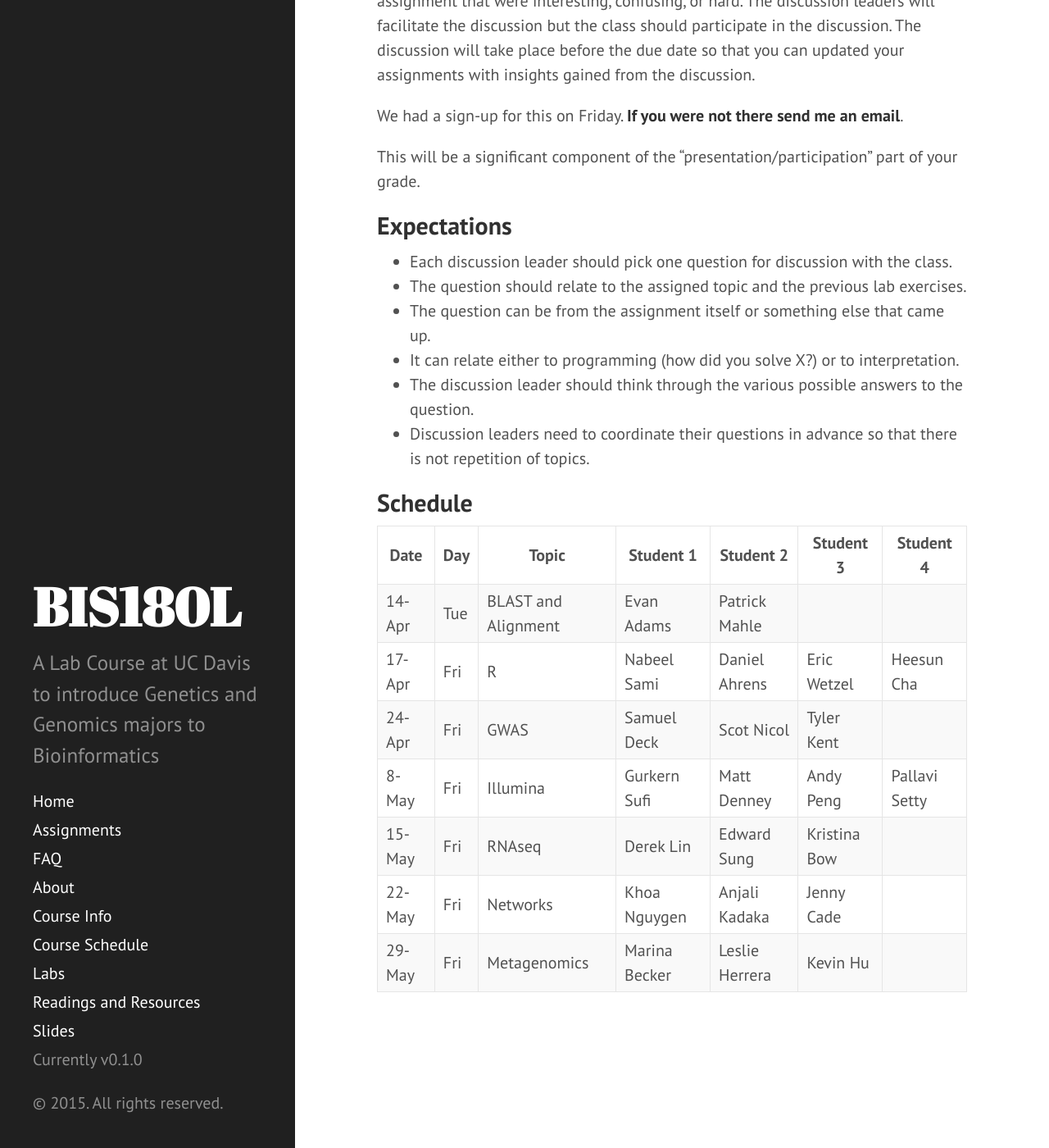
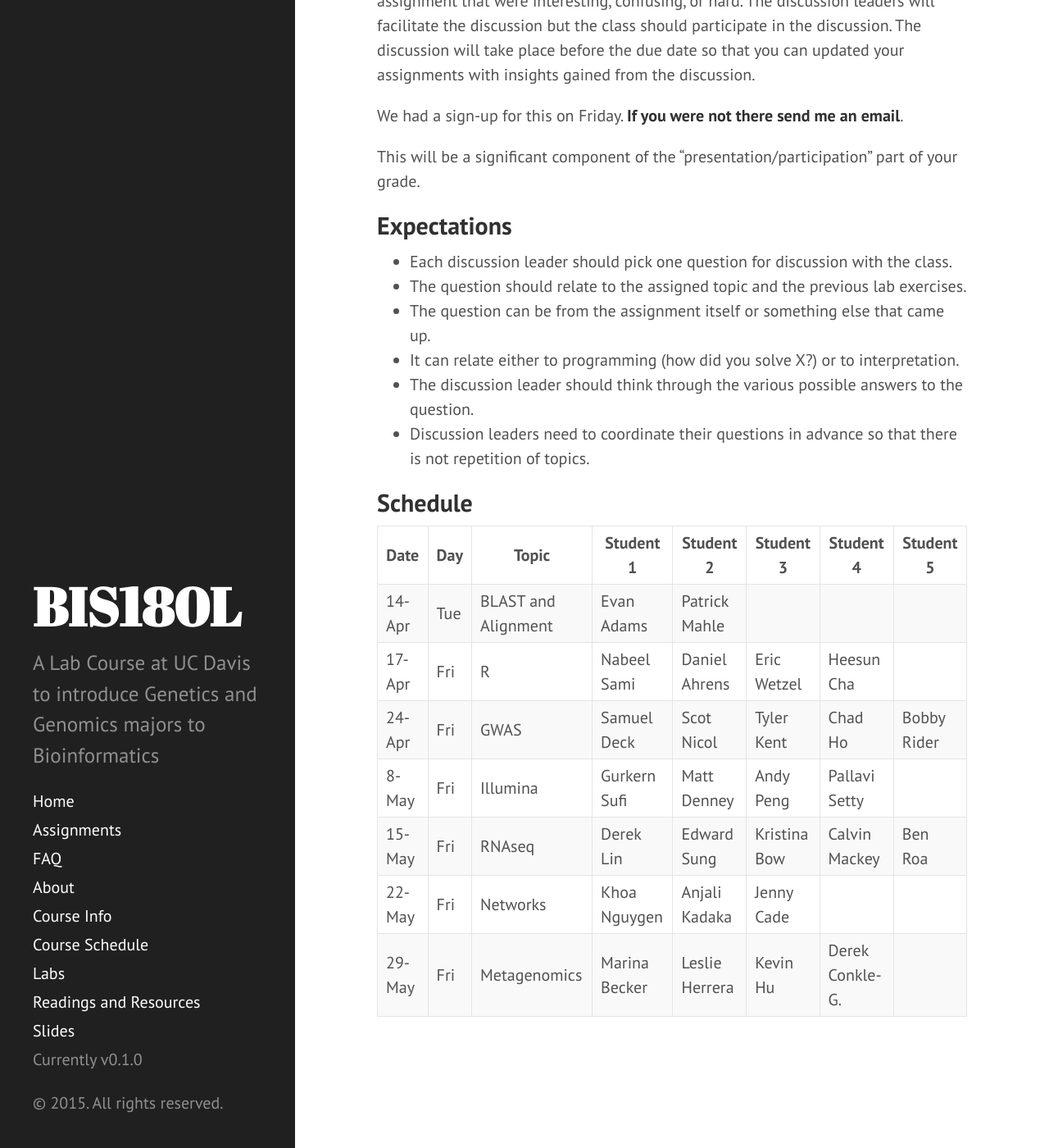
Before and after one commit to rjcmarkelz/BIS180L_web, a Jekyll site: the page built from _posts/2015-04-11-discussions.md, in a window 1280 px wide and 1400 px high, scrolled down 254 px. Shown: the whole window at 82% size. Built offline with Jekyll 4.4.1, drawn with Linux system fonts in a browser that asks for light colours; Markdown is read by kramdown in place of the engine named in the settings.

Commit message:
added remaining discussion leaders

```diff
--- a/_posts/2015-04-11-discussions.md
+++ b/_posts/2015-04-11-discussions.md
@@ -20,12 +20,12 @@ This will be a significant component of the "presentation/participation" part of
 
 ## Schedule
 
-| Date   | Day | Topic               | Student 1     | Student 2      | Student 3    | Student 4     |
-|--------|-----|---------------------|---------------|----------------|--------------|---------------|
-| 14-Apr | Tue | BLAST and Alignment | Evan Adams    | Patrick Mahle  |              |               |
-| 17-Apr | Fri | R                   | Nabeel Sami   | Daniel Ahrens  | Eric Wetzel  | Heesun Cha    |
-| 24-Apr | Fri | GWAS                | Samuel Deck   | Scot Nicol     | Tyler Kent   |               |
-| 8-May  | Fri | Illumina            | Gurkern Sufi  | Matt Denney    | Andy Peng    | Pallavi Setty |
-| 15-May | Fri | RNAseq              | Derek Lin     | Edward Sung    | Kristina Bow |               |
-| 22-May | Fri | Networks            | Khoa Nguygen  | Anjali Kadaka  | Jenny Cade   |               |
-| 29-May | Fri | Metagenomics        | Marina Becker | Leslie Herrera | Kevin Hu     |               |
+| Date   | Day | Topic               | Student 1     | Student 2      | Student 3    | Student 4      | Student 5   |
+|--------|-----|---------------------|---------------|----------------|--------------|----------------|-------------|
+| 14-Apr | Tue | BLAST and Alignment | Evan Adams    | Patrick Mahle  |              |                |             |
+| 17-Apr | Fri | R                   | Nabeel Sami   | Daniel Ahrens  | Eric Wetzel  | Heesun Cha     |             |
+| 24-Apr | Fri | GWAS                | Samuel Deck   | Scot Nicol     | Tyler Kent   | Chad Ho        | Bobby Rider |
+| 8-May  | Fri | Illumina            | Gurkern Sufi  | Matt Denney    | Andy Peng    | Pallavi Setty  |             |
+| 15-May | Fri | RNAseq              | Derek Lin     | Edward Sung    | Kristina Bow | Calvin Mackey  | Ben Roa     |
+| 22-May | Fri | Networks            | Khoa Nguygen  | Anjali Kadaka  | Jenny Cade   |                |             |
+| 29-May | Fri | Metagenomics        | Marina Becker | Leslie Herrera | Kevin Hu     | Derek Conkle-G.|             |
```
